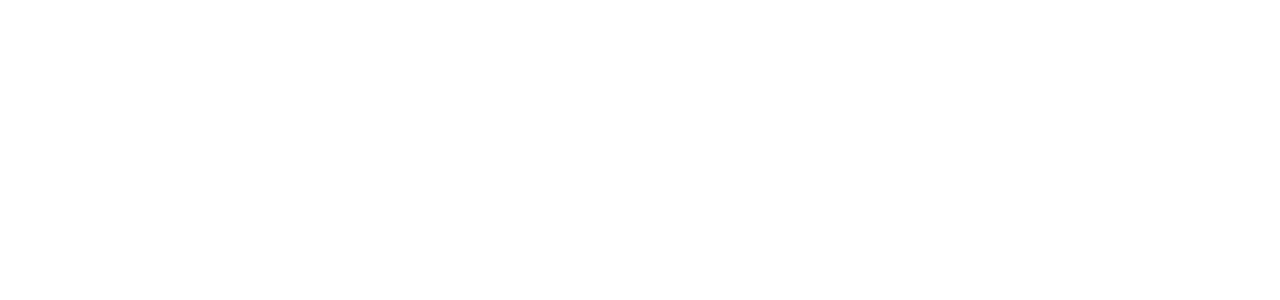
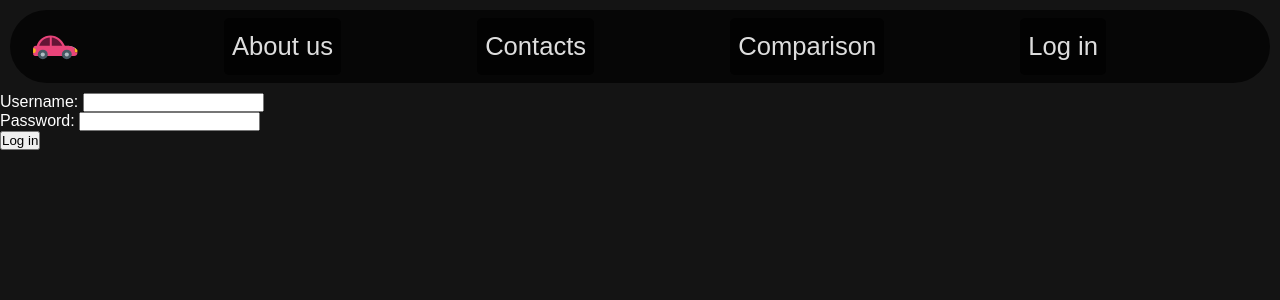
Before and after one commit to Tucptak/Projekt-JDTP, a Flask app: page /login in a window 1280 px wide. Before the commit the part shown is empty. Shown: the top 300 px of the page. Run offline with Flask 3, Linux system fonts and the light colour scheme.

Commit message:
Update login.html

```diff
--- a/templates/login.html
+++ b/templates/login.html
@@ -2,9 +2,31 @@
 <html lang="en">
 <head>
     <meta charset="UTF-8">
+    <meta name="viewport" content="width=device-width, initial-scale=1.0">
+    <link rel="stylesheet" href="/static/css/navbar.css">
+	<link rel="stylesheet" href="/static/css/typography.css">
+	<link rel="stylesheet" href="/static/css/about/main.css">
+	<link rel="stylesheet" href="/static/css/login/login.css">
     <title>login</title>
 </head>
 <body>
-
+<div class="nav-container">
+    <nav class="navbar">
+        <a href="/" class="logo-a"><img src="/static/assets/logo.svg" alt="Logo" class="logo"></a>
+        <ul class="navlinks">
+            <li><a href="/about">About us</a></li>
+            <li><a href="#">Contacts</a></li>
+            <li><a href="/comparison">Comparison</a></li>
+            <li><a href="/login">Log in</a></li>
+        </ul>
+    </nav>
+</div>
+    <form>
+  <label for="">Username:</label>
+  <input type="text" name="username" required/><br/>
+  <label for ="">Password:</label>
+  <input type="password" name="password" required/><br/>
+  <input type="submit" value="Log in">
+</form>
 </body>
 </html>
```
